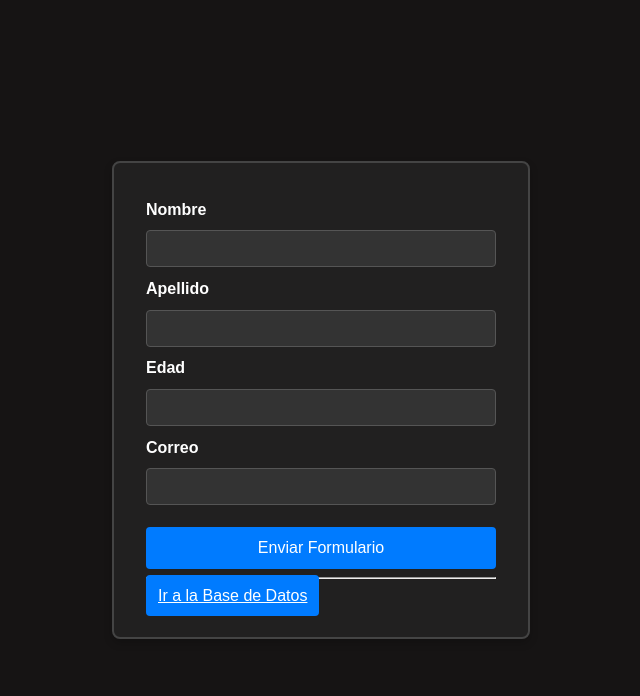
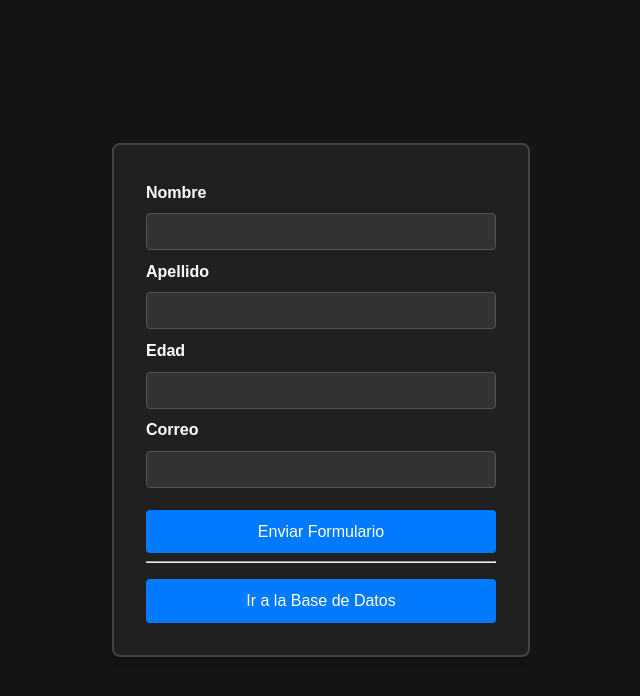
Before and after one commit to carloseduardo02028-ui/Informatica, a plain HTML site: page index.html in a window 1280 px wide. Shown: the whole page, without its empty margins (319-959 px from the left). Drawn offline with Linux system fonts and the light colour scheme.

Commit message:
Actualizar styles.css

```diff
--- a/styles.css
+++ b/styles.css
@@ -64,27 +64,22 @@ body {
     margin-bottom: 1.5rem;
     color: #007bff;
 }
-
-.content form button {
+.content form button,
+a.button {
+    display: block;
+    box-sizing: border-box;
     width: 100%;
     padding: 12px;
     background-color: #007bff;
     color: white;
     border: none;
     border-radius: 4px;
+    font-family: inherit;
     font-size: 1rem;
+    line-height: 1.2;
+    text-align: center;
+    text-decoration: none;
     cursor: pointer;
     transition: background-color 0.3s ease;
     margin-top: 1rem;
 }
-a.button {
-    width: 1000px;
-    padding: 12px;
-    background-color: #007bff;
-    color: white;
-    border: none;
-    border-radius: 4px;
-    font-size: 1rem;
-    cursor: pointer;
-    transition: background-color 0.3s ease;
-    margin-top: 1rem;
```
